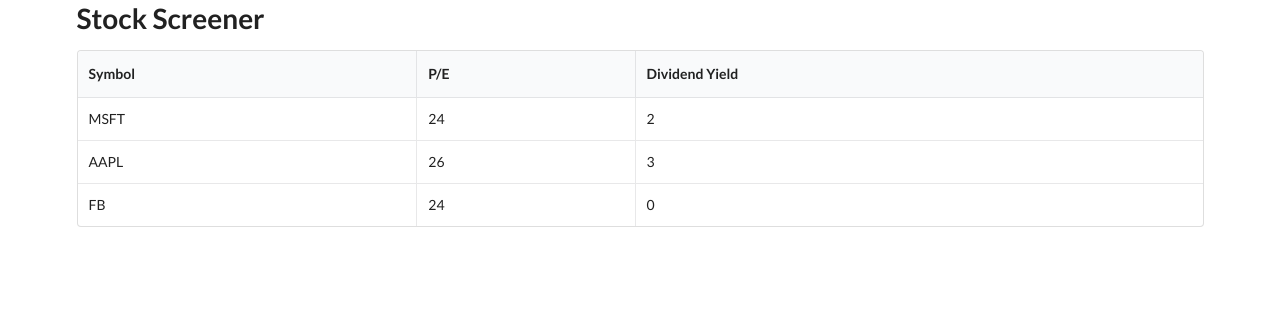
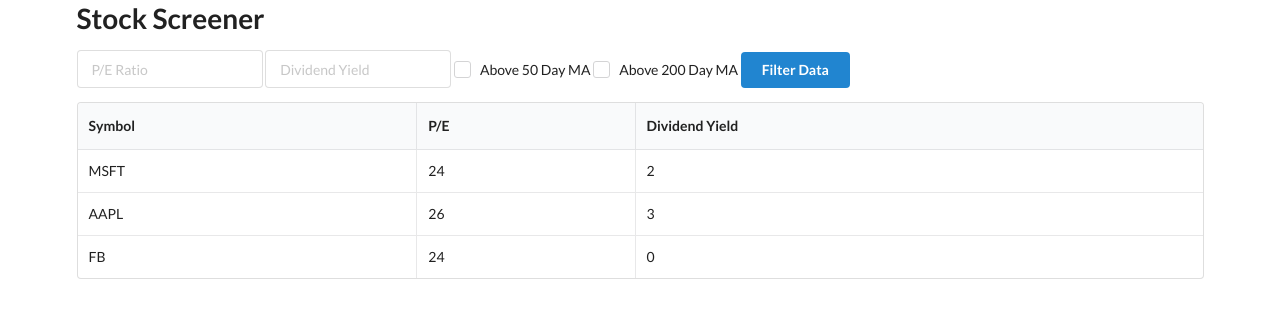
Before and after one commit to rrgaya/stockscreener, a FastAPI app: page / in a window 1280 px wide. Shown: the top 318 px of the page. Run offline with FastAPI, Linux system fonts and the light colour scheme; some libraries are stand-ins or nearby versions.

Commit message:
Added new elements in home.html - Checkbox and button to filter of data

```diff
--- a/templates/home.html
+++ b/templates/home.html
@@ -3,12 +3,37 @@
 {% block content %}
 <h1>Stock Screener</h1>
 
+
+<div class="ui input">
+    <input type="text" placeholder="P/E Ratio">
+</div>
+
+<div class="ui input">
+    <input type="text" placeholder="Dividend Yield">
+</div>
+
+<div class="ui checkbox">
+    <input type="checkbox" name="example">
+    <label>Above 50 Day MA</label>
+</div>
+
+<div class="ui checkbox">
+    <input type="checkbox" name="example">
+    <label>Above 200 Day MA</label>
+</div>
+
+<button class="ui button primary">
+    Filter Data
+</button>
+
 <table class="ui celled table">
     <thead>
-          <tr><th>Symbol</th>
+        <tr>
+            <th>Symbol</th>
             <th>P/E</th>
             <th>Dividend Yield</th>
-        </tr></thead>
+        </tr>
+    </thead>
     <tbody>
         <tr>
             <td data-label="Name">MSFT</td>
```
Lines whose indentation alone changed are shown as unchanged.
